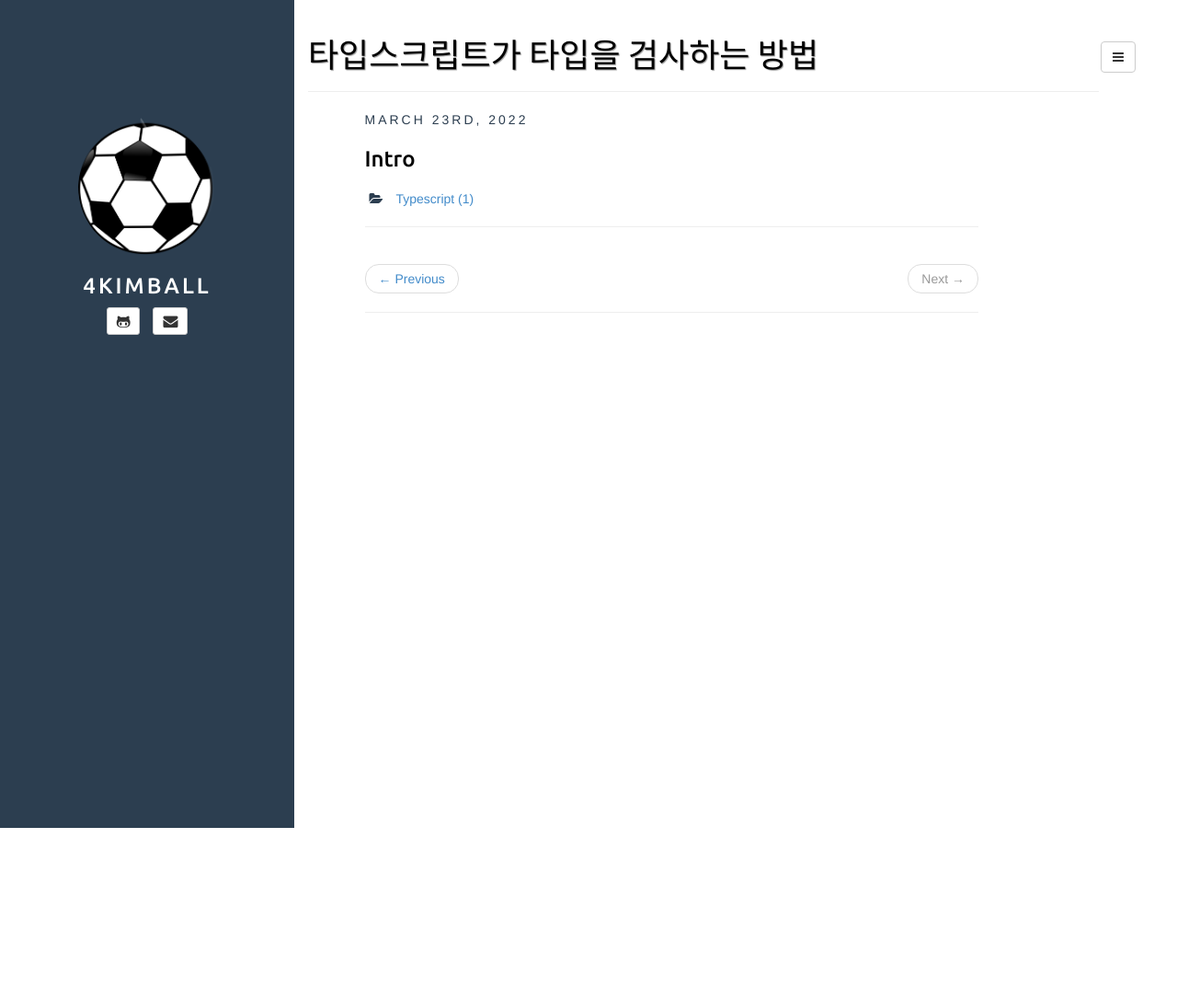
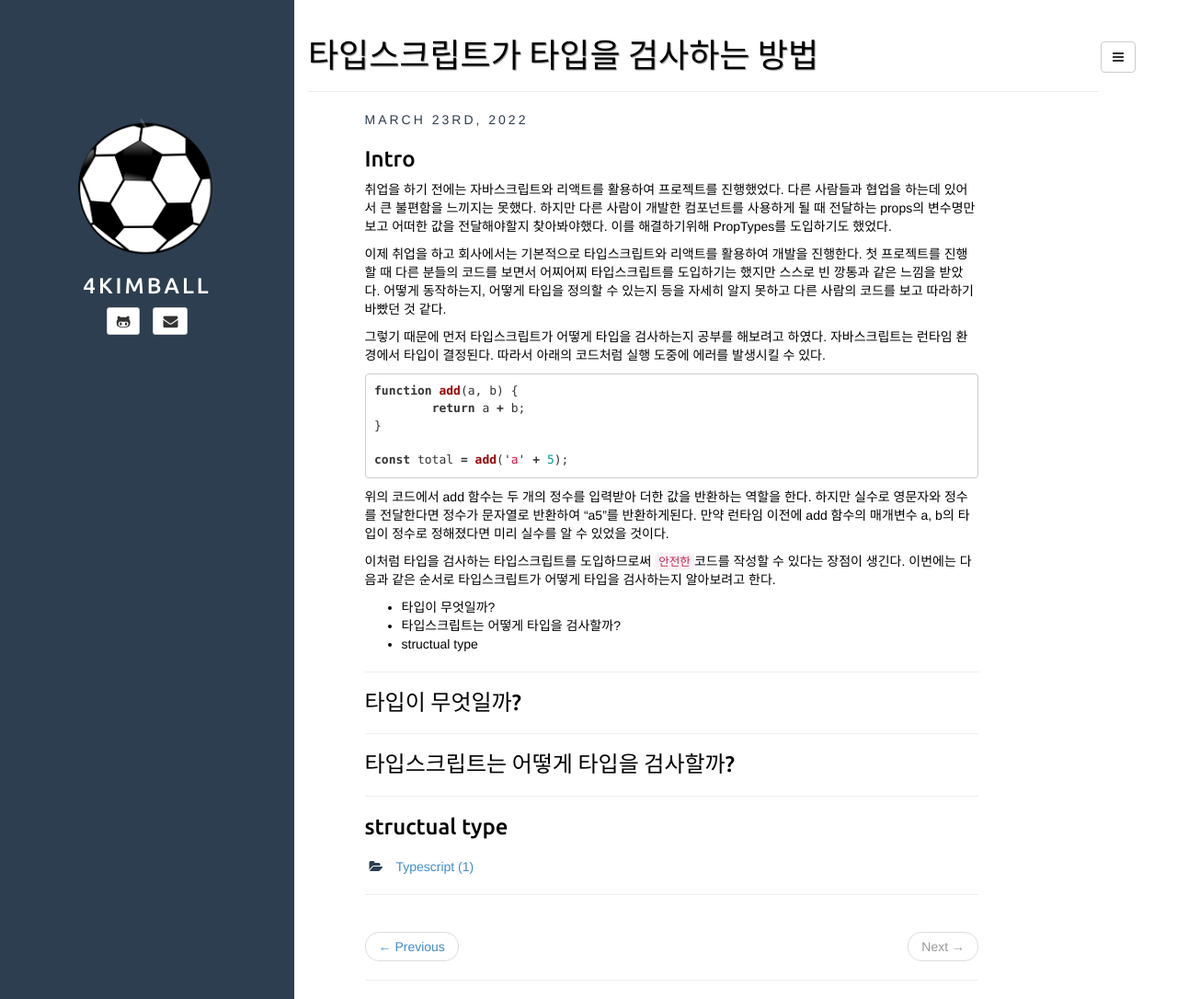
Before and after one commit to 4kimball/4kimball.github.io, a Jekyll site: the page built from _posts/2022-03-23-[Typescript]-타입스크립트가-타입을-검사하는-방법.md, in a window 1280 px wide and 1086 px high. Shown: the whole window at 92% size. Built offline with Jekyll 4.4.1, drawn with Linux system fonts in a browser that asks for light colours; comment, search, counter and statistics services are not loaded.

Commit message:
Update 2022-03-23-[Typescript]-타입스크립트가-타입을-검사하는-방법.md

````diff
--- a/_posts/2022-03-23-[Typescript]-타입스크립트가-타입을-검사하는-방법.md
+++ b/_posts/2022-03-23-[Typescript]-타입스크립트가-타입을-검사하는-방법.md
@@ -8,3 +8,39 @@ comments: true
 ---
 
 ### Intro
+취업을 하기 전에는 자바스크립트와 리액트를 활용하여 프로젝트를 진행했었다. 다른 사람들과 협업을 하는데 있어서 큰 불편함을 느끼지는 못했다. 하지만 다른 사람이 개발한 컴포넌트를 사용하게 될 때 전달하는 props의 변수명만 보고 어떠한 값을 전달해야할지 찾아봐야했다. 이를 해결하기위해 PropTypes를 도입하기도 했었다.
+
+
+이제 취업을 하고 회사에서는 기본적으로 타입스크립트와 리액트를 활용하여 개발을 진행한다. 첫 프로젝트를 진행할 때 다른 분들의 코드를 보면서 어찌어찌 타입스크립트를 도입하기는 했지만 스스로 빈 깡통과 같은 느낌을 받았다. 어떻게 동작하는지, 어떻게 타입을 정의할 수 있는지 등을 자세히 알지 못하고 다른 사람의 코드를 보고 따라하기 바빴던 것 같다.
+
+
+그렇기 때문에 먼저 타입스크립트가 어떻게 타입을 검사하는지 공부를 해보려고 하였다.
+자바스크립트는 런타임 환경에서 타입이 결정된다. 따라서 아래의 코드처럼 실행 도중에 에러를 발생시킬 수 있다.
+```javascript
+function add(a, b) {
+	return a + b;
+}
+
+const total = add('a' + 5);
+```
+
+
+위의 코드에서 add 함수는 두 개의 정수를 입력받아 더한 값을 반환하는 역할을 한다. 하지만 실수로 영문자와 정수를 전달한다면 정수가 문자열로 반환하여 "a5"를 반환하게된다. 만약 런타임 이전에 add 함수의 매개변수 a, b의 타입이 정수로 정해졌다면 미리 실수를 알 수 있었을 것이다.
+
+
+이처럼 타입을 검사하는 타입스크립트를 도입하므로써 `안전한`코드를 작성할 수 있다는 장점이 생긴다. 이번에는 다음과 같은 순서로 타입스크립트가 어떻게 타입을 검사하는지 알아보려고 한다.
+- 타입이 무엇일까?
+- 타입스크립트는 어떻게 타입을 검사할까?
+- structual type
+
+---
+
+### 타입이 무엇일까?
+
+---
+
+### 타입스크립트는 어떻게 타입을 검사할까?
+
+---
+
+### structual type
````
